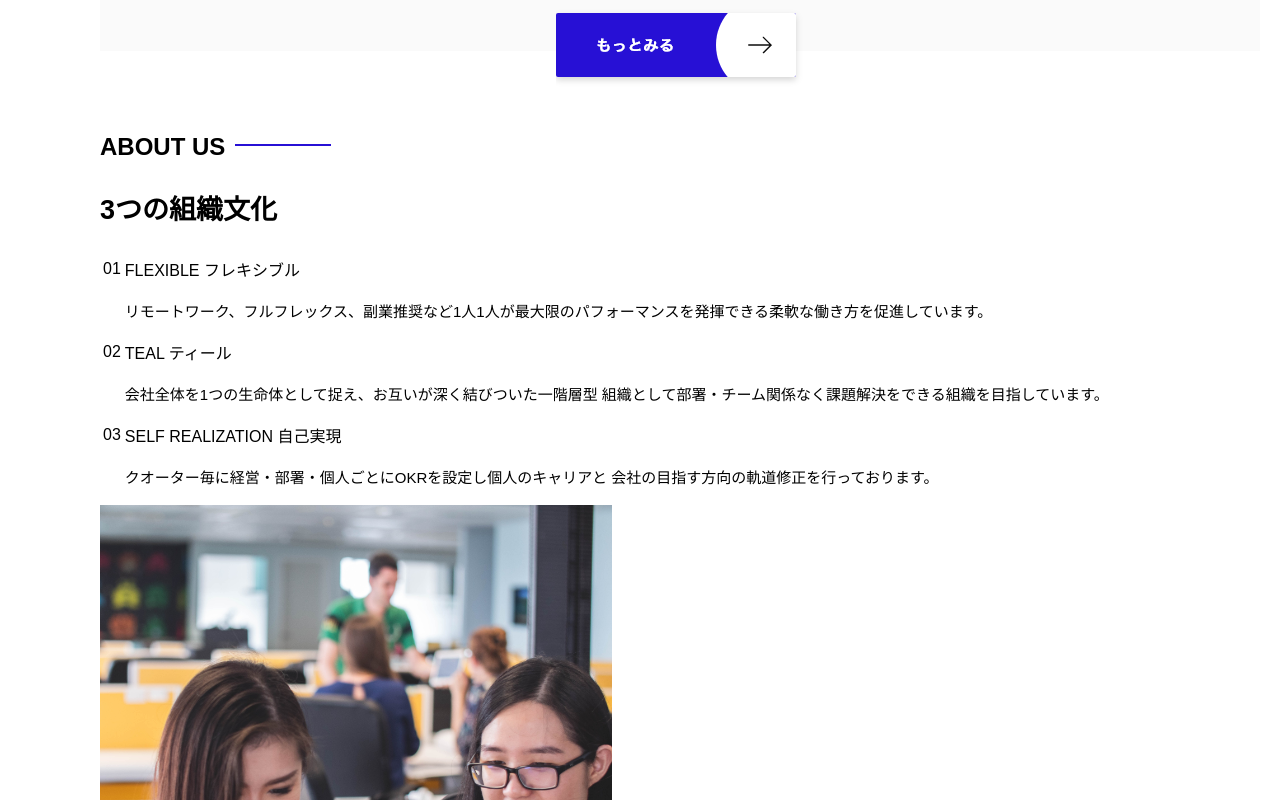
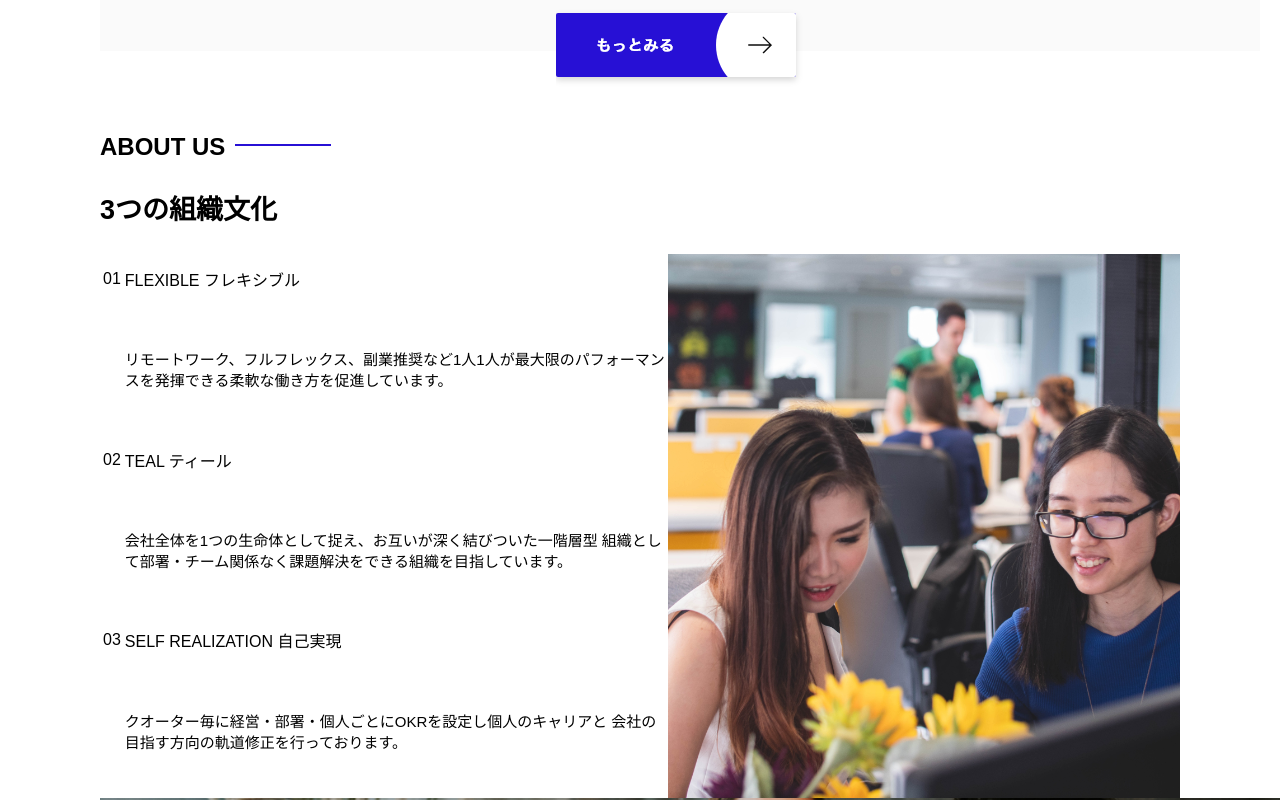
Before and after one commit to Gen-Sugi/socialtech, a plain HTML site: page index.html in a window 1280 px wide. Shown: the part 2760-3560 px from the top of the page. Drawn offline with Linux system fonts and the light colour scheme.

Commit message:
aboutus CSS display:flex

```diff
--- a/style.css
+++ b/style.css
@@ -207,3 +207,13 @@ h3 {
 #product-more {
   margin: 0 auto -42px auto;
 }
+
+/* ABOUT US */
+#aboutus {
+  margin: 80px auto 80px auto;
+}
+
+/* 3つの組織文化と画像を入れる枠 */
+#aboutus > div {
+  display: flex;
+}
```
